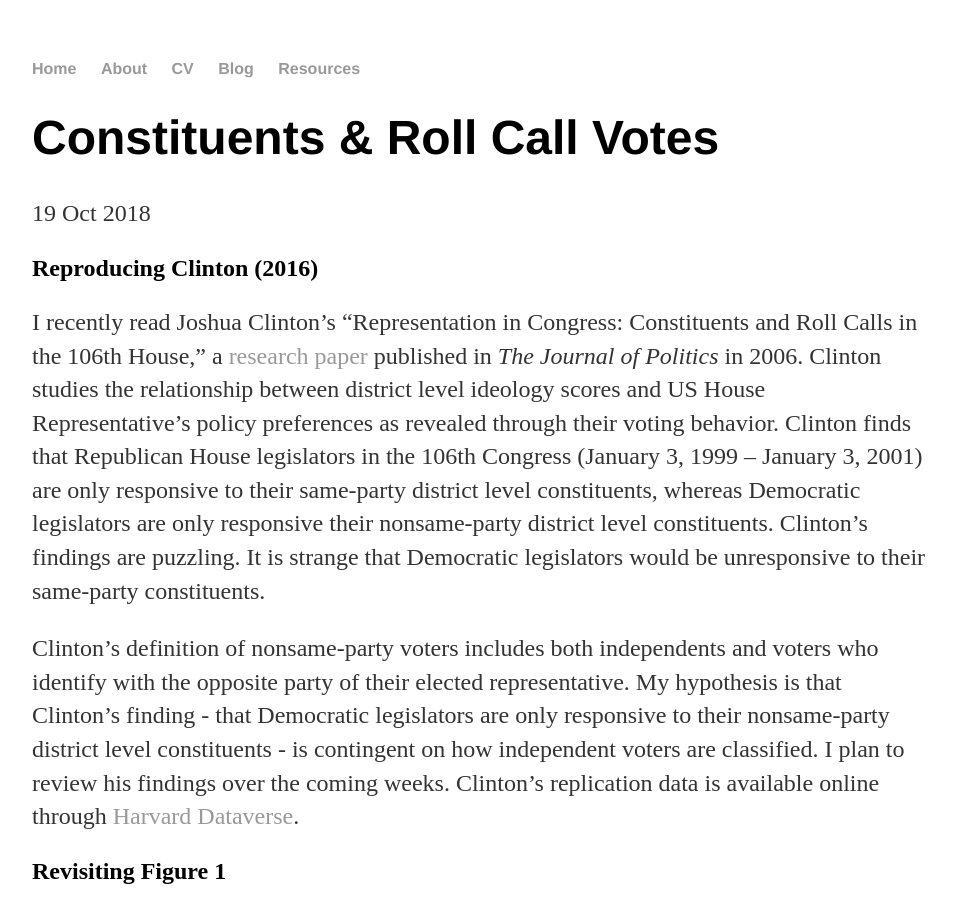
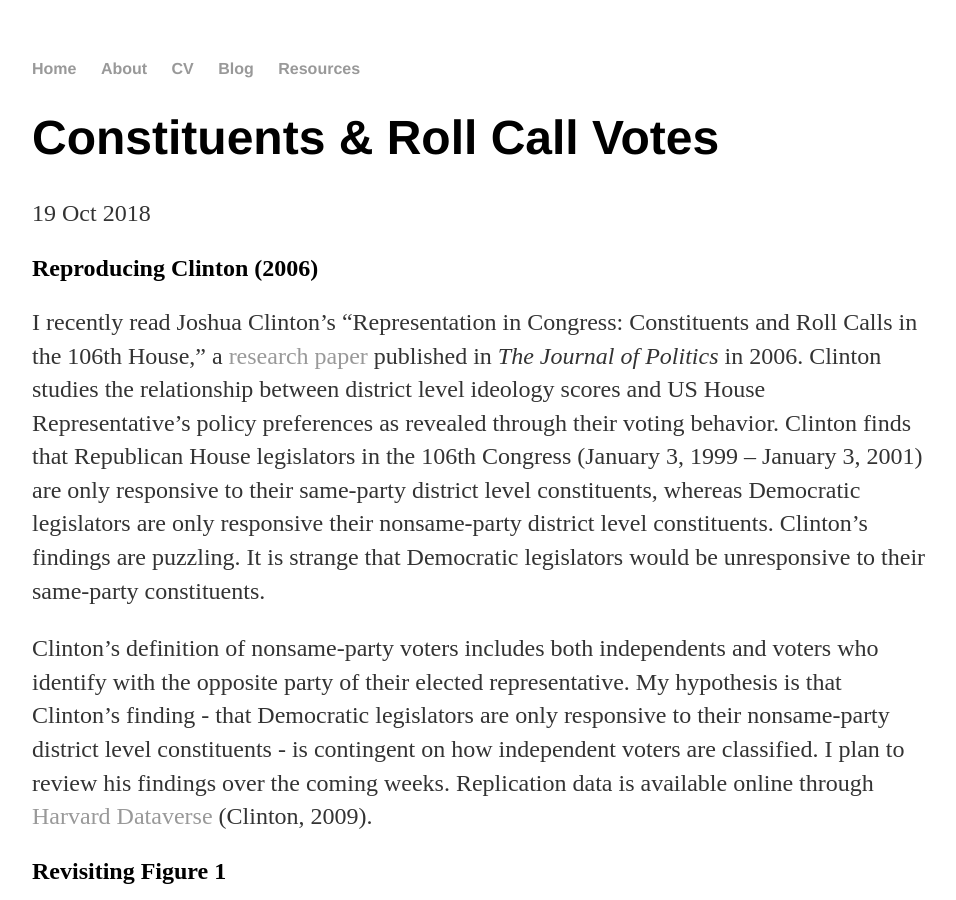
Before and after one commit to dcsimpson01/dcsimpson01.github.io, a Jekyll site: the page built from _posts/2018-10-19-ConstituentsRollCalls.md, in a window 1280 px wide and 900 px high. Shown: the whole window, without its empty margins (160-1116 px from the left). Built offline with Jekyll 4.4.1, drawn with Linux system fonts in a browser that asks for light colours.

Commit message:
Update 2018-10-19-ConstituentsRollCalls.md

```diff
--- a/_posts/2018-10-19-ConstituentsRollCalls.md
+++ b/_posts/2018-10-19-ConstituentsRollCalls.md
@@ -5,11 +5,11 @@ author: "David Simpson"
 date: "2018-10-19"
 ---
 
-## Reproducing Clinton (2016)
+## Reproducing Clinton (2006)
 
 I recently read Joshua Clinton's "Representation in Congress: Constituents and Roll Calls in the 106th House," a [research paper](https://www.jstor.org/stable/10.1111/j.1468-2508.2006.00415.x?pq-origsite=summon&seq=1#metadata_info_tab_contents) published in *The Journal of Politics* in 2006. Clinton studies the relationship between district level ideology scores and US House Representative's policy preferences as revealed through their voting behavior. Clinton finds that Republican House legislators in the 106th Congress (January 3, 1999 – January 3, 2001) are only responsive to their same-party district level constituents, whereas Democratic legislators are only responsive their nonsame-party district level constituents. Clinton's findings are puzzling. It is strange that Democratic legislators would be unresponsive to their same-party constituents.
 
-Clinton's definition of nonsame-party voters includes both independents and voters who identify with the opposite party of their elected representative. My hypothesis is that Clinton's finding - that Democratic legislators are only responsive to their nonsame-party district level constituents - is contingent on how independent voters are classified. I plan to review his findings over the coming weeks. Clinton's replication data is available online through [Harvard Dataverse](https://dataverse.harvard.edu/dataset.xhtml?persistentId=hdl:1902.1/10573).
+Clinton's definition of nonsame-party voters includes both independents and voters who identify with the opposite party of their elected representative. My hypothesis is that Clinton's finding - that Democratic legislators are only responsive to their nonsame-party district level constituents - is contingent on how independent voters are classified. I plan to review his findings over the coming weeks. Replication data is available online through [Harvard Dataverse](https://dataverse.harvard.edu/dataset.xhtml?persistentId=hdl:1902.1/10573) (Clinton, 2009).
 
 
 
```
